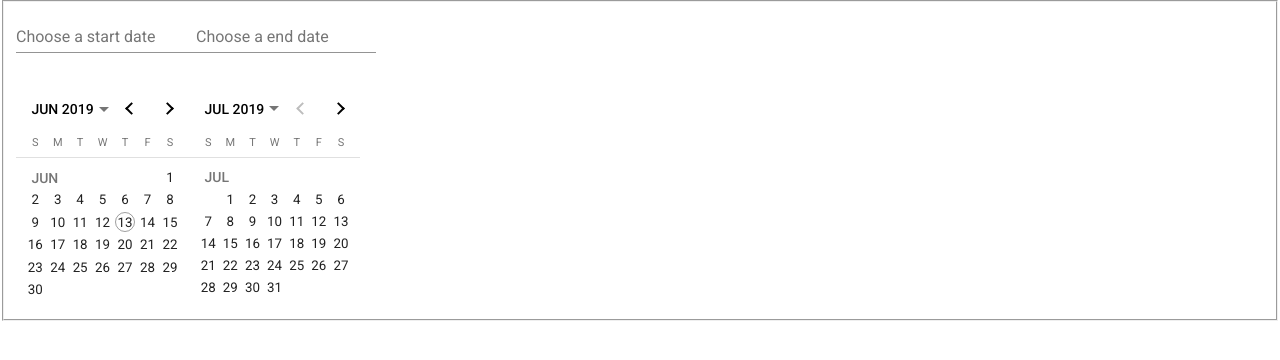
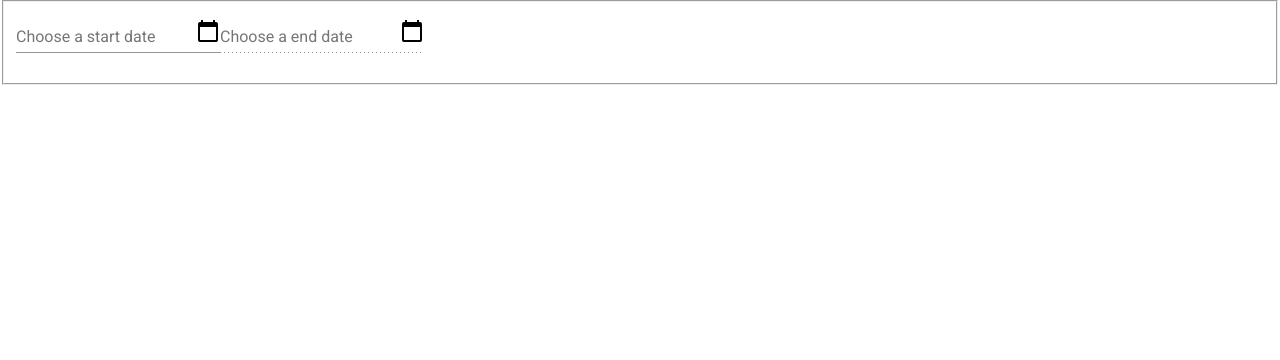
Before and after one commit to pankajparkar/mat-date-range-picker, an Angular app: page / in a window 1280 px wide. Shown: the top 360 px of the page. Built offline with nearby package versions, Linux system fonts and the light colour scheme.

Commit message:
Open datepicker on selection click of icon.

```diff
--- a/src/app/range-picker/range-picker.component.html
+++ b/src/app/range-picker/range-picker.component.html
@@ -1,11 +1,13 @@
 <fieldset [formGroup]="dateRange">
   <mat-form-field>
     <input formControlName="startDate" matInput placeholder="Choose a start date" />
+    <mat-icon matSuffix (click)="openRangePicker()">calendar_today</mat-icon>
   </mat-form-field>
   <mat-form-field>
     <input formControlName="endDate" matInput placeholder="Choose a end date" />
+    <mat-icon matSuffix (click)="openRangePicker()">calendar_today</mat-icon>
   </mat-form-field>
-  <div class="custom-calander">
+  <div class="custom-calander" *ngIf="open">
     <mat-calendar cdkTrapFocus
       #startDate
       [startAt]="startAt"
--- a/src/app/range-picker/range-picker.component.ts
+++ b/src/app/range-picker/range-picker.component.ts
@@ -1,6 +1,6 @@
 import { Component, OnInit, ViewChild } from '@angular/core';
 import { MatCalendar } from '@angular/material/datepicker';
-import { FormGroup, FormBuilder, FormControl } from '@angular/forms';
+import { FormGroup, FormBuilder, FormControl, Validators } from '@angular/forms';
 import { DateAdapter } from '@angular/material/core';
 
 const MONTHS = {
@@ -28,6 +28,7 @@
   @ViewChild('startDate', {read: MatCalendar}) startDate;
   @ViewChild('endDate', {read: MatCalendar}) endDate;
   dateRange: FormGroup;
+  open = false
   startAt = new Date();
   endAt;
 
@@ -38,13 +39,17 @@
     this.endAt = new Date(endAt.getFullYear(), endAt.getMonth(), 1)
     this.dateRange = this.fb.group({
       startDate: new FormControl(),
-      endDate: new FormControl()
+      endDate: new FormControl({
+        value: null,
+        disabled: true
+      })
     })
   }
 
   selectStartDate(date) {
     const startDate = this.dateRange.controls['startDate']
     startDate.setValue(date);
+    this.dateRange.get('startDate').enable();
   }
 
   selectEndDate(date) {
@@ -70,6 +75,10 @@
     this.selectRangeForStartDate(startMonthBody, startDate);
   }
 
+  openRangePicker () {
+    this.open = true;
+  }
+
   private selectRangeForEndDate(endMonthBody: any, endDate) {
     this.performSelection(endMonthBody, (cell: HTMLElement) => {
       const endMonth = MONTHS[this.endDate.monthView._monthLabel];
```
